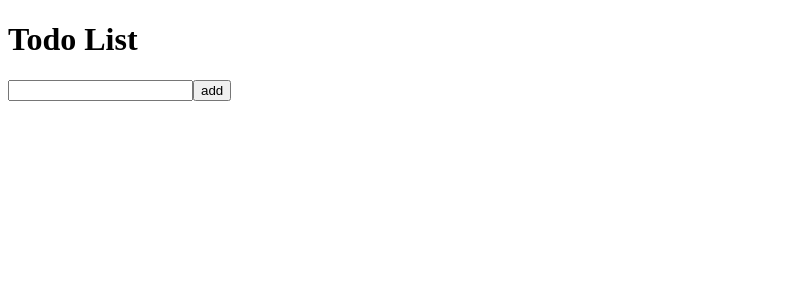
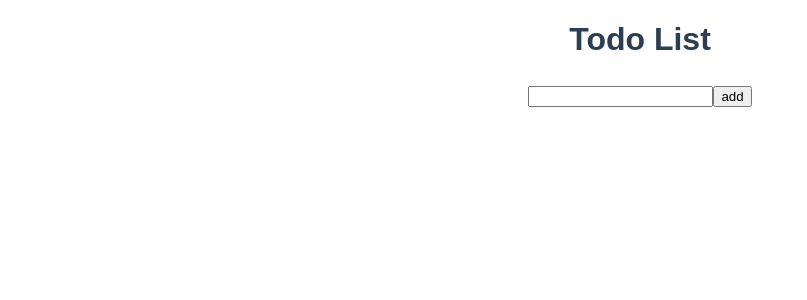
Before and after one commit to minako-nakanishi/TodoList_vue, a Vue app: page / in a window 1280 px wide. Shown: the top 300 px of the page, without its empty margins (0-807 px from the left). Built offline with nearby package versions, Linux system fonts and the light colour scheme.

Commit message:
リスト部分をテーブルへ変更

```diff
--- a/src/components/Todo.vue
+++ b/src/components/Todo.vue
@@ -1,10 +1,13 @@
 <template>
   <div class="list">
     <h1>{{title}}</h1>
-    <p v-for="(todo,index) in todoList" :key="index">
-      <input type="checkbox" v-show="todo.do !=''">{{todo.do}}
-      <button v-show="todo.do !=''">X</button>
-    </p>
+    <table align="center">
+      <tr v-for="(todo,index) in todoList" :key="index">
+        <td><input type="checkbox" v-show="todo.do !=''"></td>
+        <td>{{todo.do}}</td>
+        <td><button v-show="todo.do !=''">X</button></td>
+      </tr>
+    </table>
     <input id="submit" type="text" v-model="todos" />
     <button v-on:click="addTodo()">add</button>
   </div>
@@ -35,5 +38,10 @@
 </script>
 
 <style>
-
+#app{
+  font-family: 'Avenir', Helvetia, Arial, sans-serif;
+  -webkit-font-smoothing: antialiased;
+  text-align: center;
+  color: #2c3e50;
+}
 </style>
```
